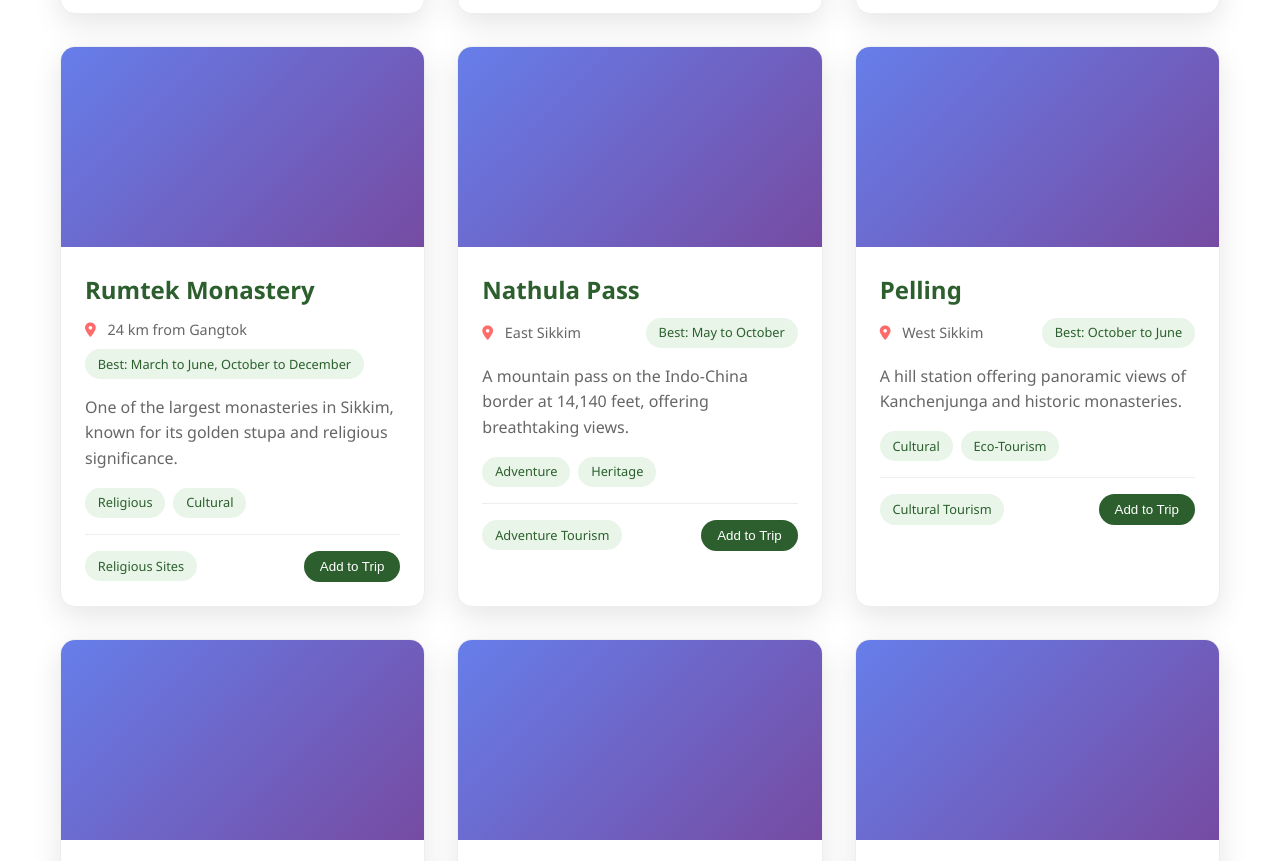
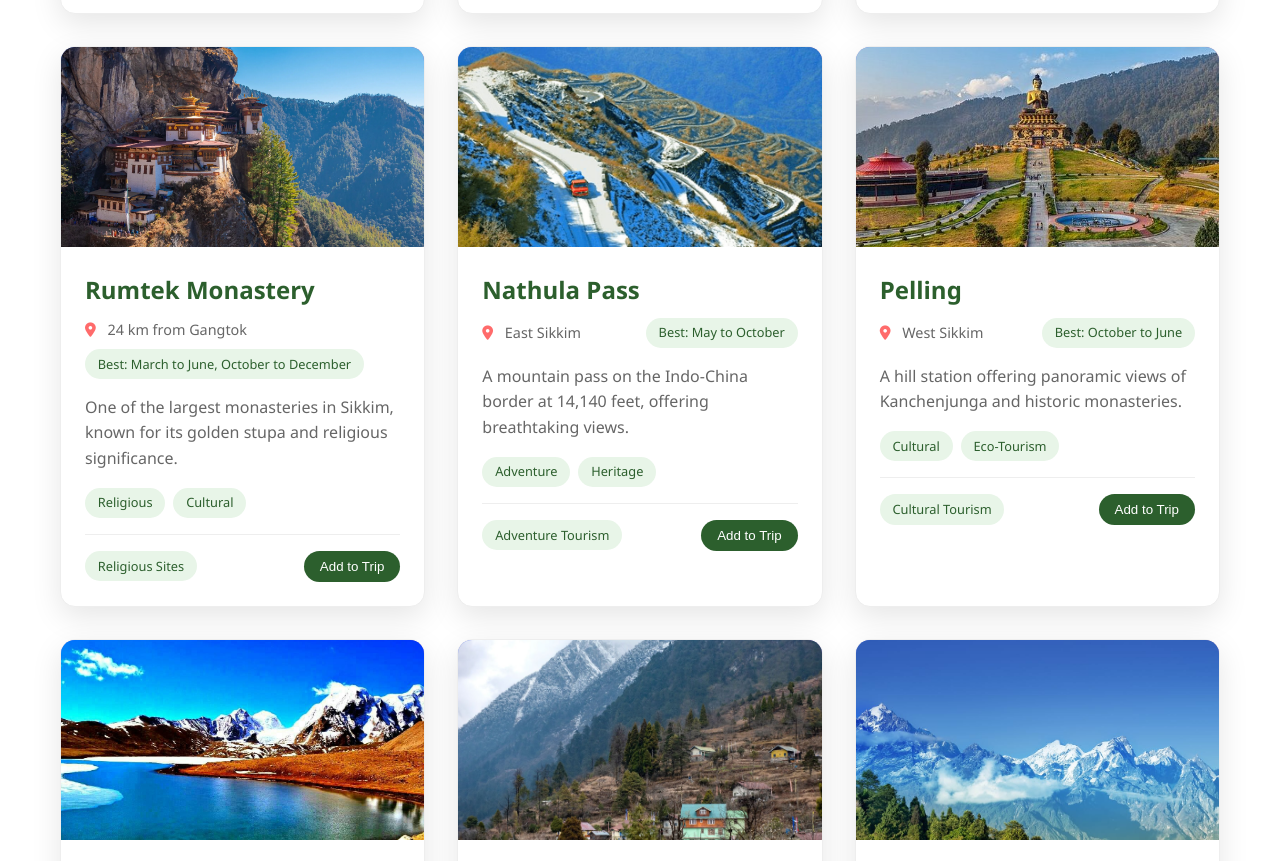
Before and after one commit to Thavamani-KR/sikki, a plain HTML site: page destinations.html in a window 1280 px wide. Shown: the part 1140-2001 px from the top of the page. Drawn offline with Linux system fonts and the light colour scheme.

Commit message:
Update styles.css

```diff
--- a/styles.css
+++ b/styles.css
@@ -349,6 +349,59 @@ body {
 .destination-detail-card[data-id="1"] .destination-image {
     height: 200px;
     background: url("assets/gangtok.jpeg") no-repeat center center/cover;
+    position: relative;
+}
+
+.destination-detail-card[data-id="2"] .destination-image {
+    height: 200px;
+    background: url("assets/tsomo lake.jpg") no-repeat center center/cover;
+    position: relative;
+}
+
+.destination-detail-card[data-id="3"] .destination-image {
+    height: 200px;
+    background: url("assets/yumthang valley.jpg") no-repeat center center/cover;
+    position: relative;
+}
+
+.destination-detail-card[data-id="4"] .destination-image {
+    height: 200px;
+    background: url("assets/rumtek monastery.jpg") no-repeat center center/cover;
+    position: relative;
+}
+
+.destination-detail-card[data-id="5"] .destination-image {
+    height: 200px;
+    background: url("assets/nathula pass.jpg") no-repeat center center/cover;
+    position: relative;
+}
+
+.destination-detail-card[data-id="6"] .destination-image {
+    height: 200px;
+    background: url("assets/pelling.jpg") no-repeat center center/cover;
+    position: relative;
+}
+
+.destination-detail-card[data-id="7"] .destination-image {
+    height: 200px;
+    background: url("assets/gurutongmar lake.jpg") no-repeat center center/cover;
+    position: relative;
+}
+
+.destination-detail-card[data-id="8"] .destination-image {
+    height: 200px;
+    background: url("assets/lachung.jpg") no-repeat center center/cover;
+    position: relative;
+}
+
+.destination-detail-card[data-id="9"] .destination-image {
+    height: 200px;
+    background: url("assets/yuksom.jpg") no-repeat center center/cover;
+    position: relative;
+}
+.destination-detail-card[data-id="10"] .destination-image {
+    height: 200px;
+    background: url("assets/namchi.jpg") no-repeat center center/cover;
     position: relative;
 }
 
```
